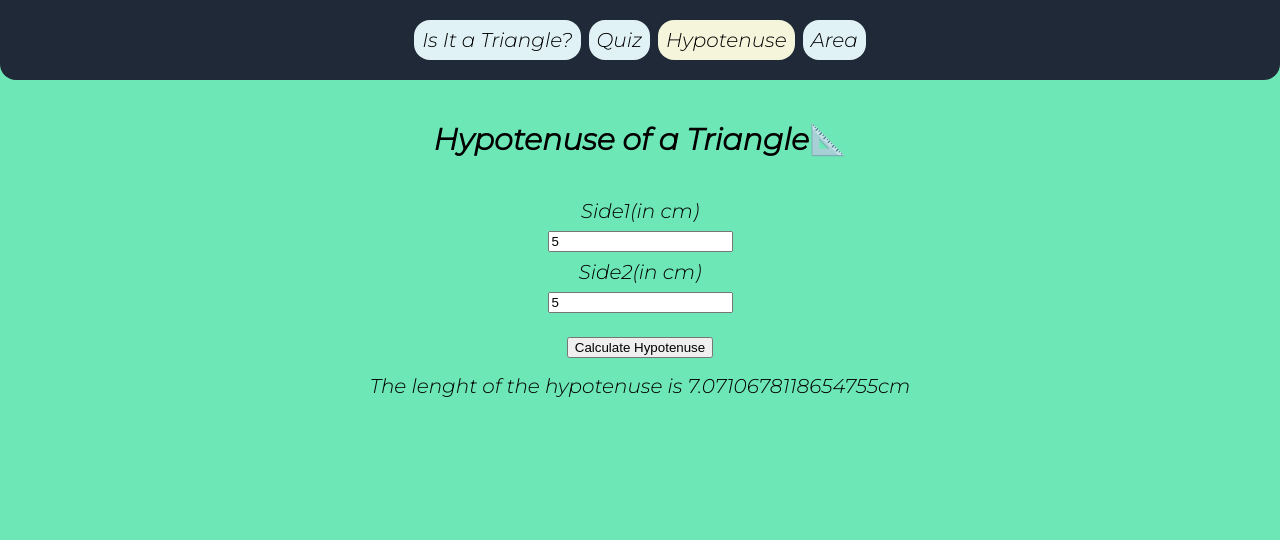
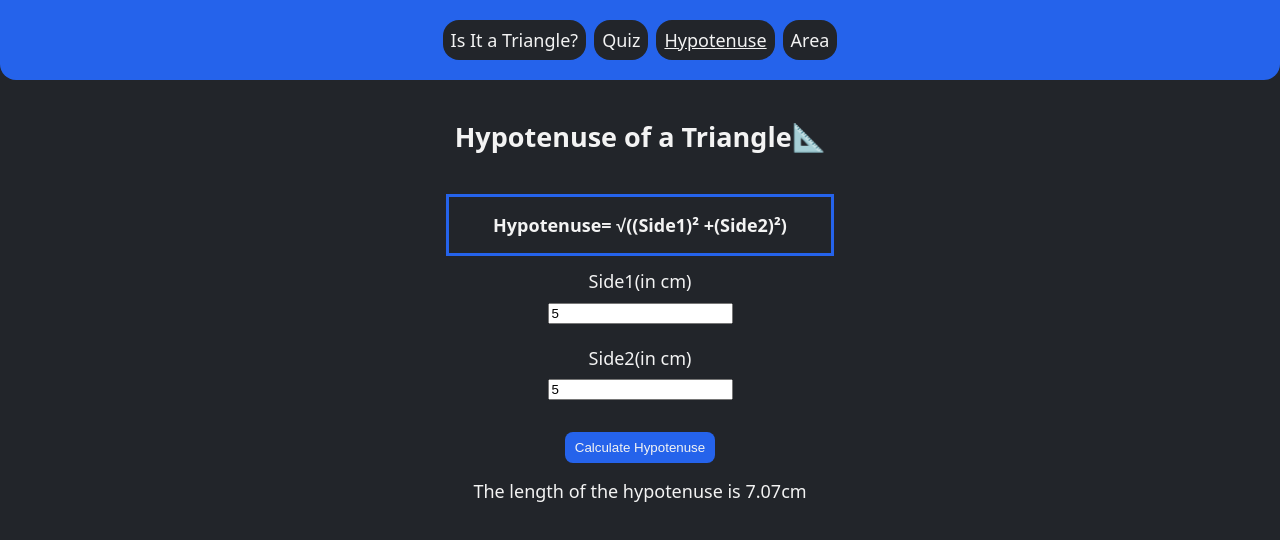
Before and after one commit to siddharth-reddy-1607/Fun-With-Triangles, a plain HTML site: page hypotenuse.html in a window 1280 px wide. Both pictures are taken after typing "5", "5" into the empty fields and a click on the button "Calculate Hypotenuse". Drawn offline with Linux system fonts and the light colour scheme.

Commit message:
Did some styling changes. Added formula on Hypotenuse Page. Ensure user enters input on Hypotenuse Page. Made sure the answer is in two decimal points

```diff
--- a/hypotenuse.html
+++ b/hypotenuse.html
@@ -17,6 +17,7 @@
         </div>
     </nav>
     <h2>Hypotenuse of a Triangle📐</h2>
+    <h2 id="formula">Hypotenuse= √((Side1)² +(Side2)²)</h2>
     <div class="container">
     <label>Side1(in cm)</label>
     <input type="number" class="input">
--- a/hypotenuse.js
+++ b/hypotenuse.js
@@ -6,9 +6,16 @@ calculateButton.addEventListener("click",calculateHypotenuse);
 
 function calculateHypotenuse()
 {
+    if(sides[0].value && sides[1].value)
+    {
     const a=Number(sides[0].value);
     const b=Number(sides[1].value);
     var sumOfSquares=a*a+b*b;
-    var hypotenuse=Math.sqrt(sumOfSquares);
-    output.innerText="The lenght of the hypotenuse is "+hypotenuse+"cm";
+    var hypotenuse=Math.sqrt(sumOfSquares).toFixed(2);
+    output.innerText="The length of the hypotenuse is "+hypotenuse+"cm";
+    }
+    else
+    {
+        output.innerText="Please Enter both the fields"
+    }
 }
--- a/styles.css
+++ b/styles.css
@@ -1,17 +1,19 @@
 @import url('https://fonts.googleapis.com/css2?family=Montserrat:ital,wght@1,300&display=swap');
 :root
 {
-    --nav-color:#1f2937;
-    --background-color: #E1F2F7;
-    --text-color:black;
+    --background-color: #22252a;
+    --primary-color:#2563eb;
+    --text-color: #f3f3f3;
+
 }
 
 body{
     margin: 0;
     padding: 0;
-    font-family: 'Montserrat', sans-serif;
-    font-size: 20px;
-    background-color: #6EE7b7;
+    font-family: 'Noto Sans', sans-serif;
+    font-size: 18px;
+    background-color: var(--background-color);
+    color: var(--text-color);
 }
 
 html
@@ -21,7 +23,7 @@ html
 
 nav
 {
-    background-color:var(--nav-color);
+    background-color:var(--primary-color);
     padding: 1rem;
     text-align: center;
     border-bottom-right-radius: 1rem;
@@ -41,12 +43,12 @@ nav a
 
 a:hover
 {
-    background-color: beige;
+    text-decoration: underline;
 }
 
 #active
 {
-    background-color: beige;
+    text-decoration: underline;
 }
 
 .nav-container
@@ -62,6 +64,15 @@ h2
     padding: 1rem;
 }
 
+#formula
+{
+    padding-bottom:1rem;
+    font-size:18px;
+    max-width: 350px;
+    margin: auto;
+    border: 3px solid var(--primary-color) ;
+}
+
 .container
 {
     display: flex;
@@ -75,9 +86,10 @@ h2
     flex-direction: column;
     padding: 0.5rem 0 0 2rem;
 }
-.options-container label
+.container label
 {
-    padding-bottom:0.5rem ;
+    padding:0.1rem ;
+    margin-top: 0.75rem;
 }
 
 .input
@@ -87,9 +99,15 @@ h2
 
 button
 {
-    margin-top: 1rem;
+    margin-top: 1.5rem;
     margin-bottom: 1rem;
+    border: none;
+    width: 150px;
+    padding: 0.5rem;
+    border-radius: 0.5rem;
     text-align: center;
+    background-color: var(--primary-color);
+    color: var(--text-color);
 }
 
 #output
```
Also changed, not shown: index.html (+1 -1 lines).
